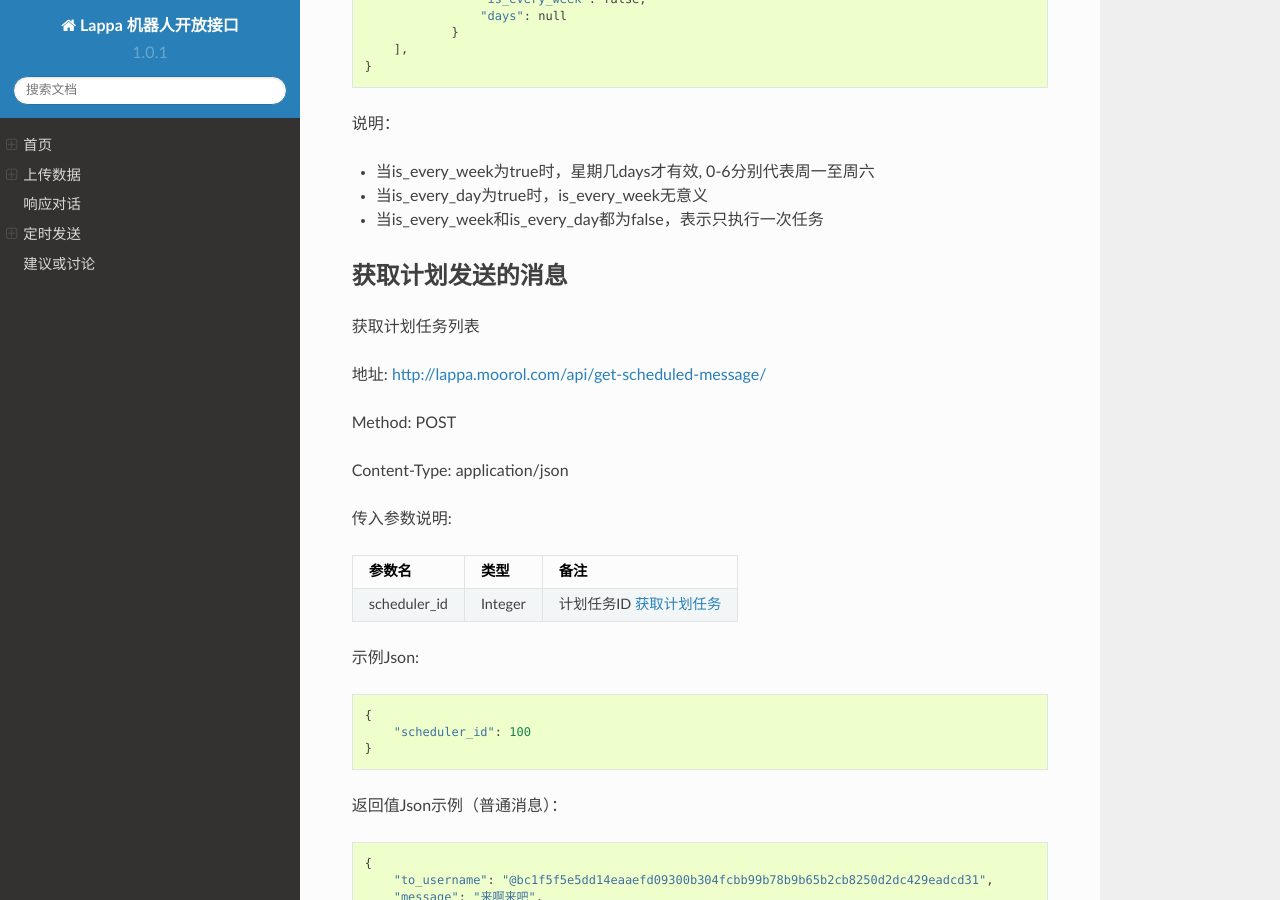
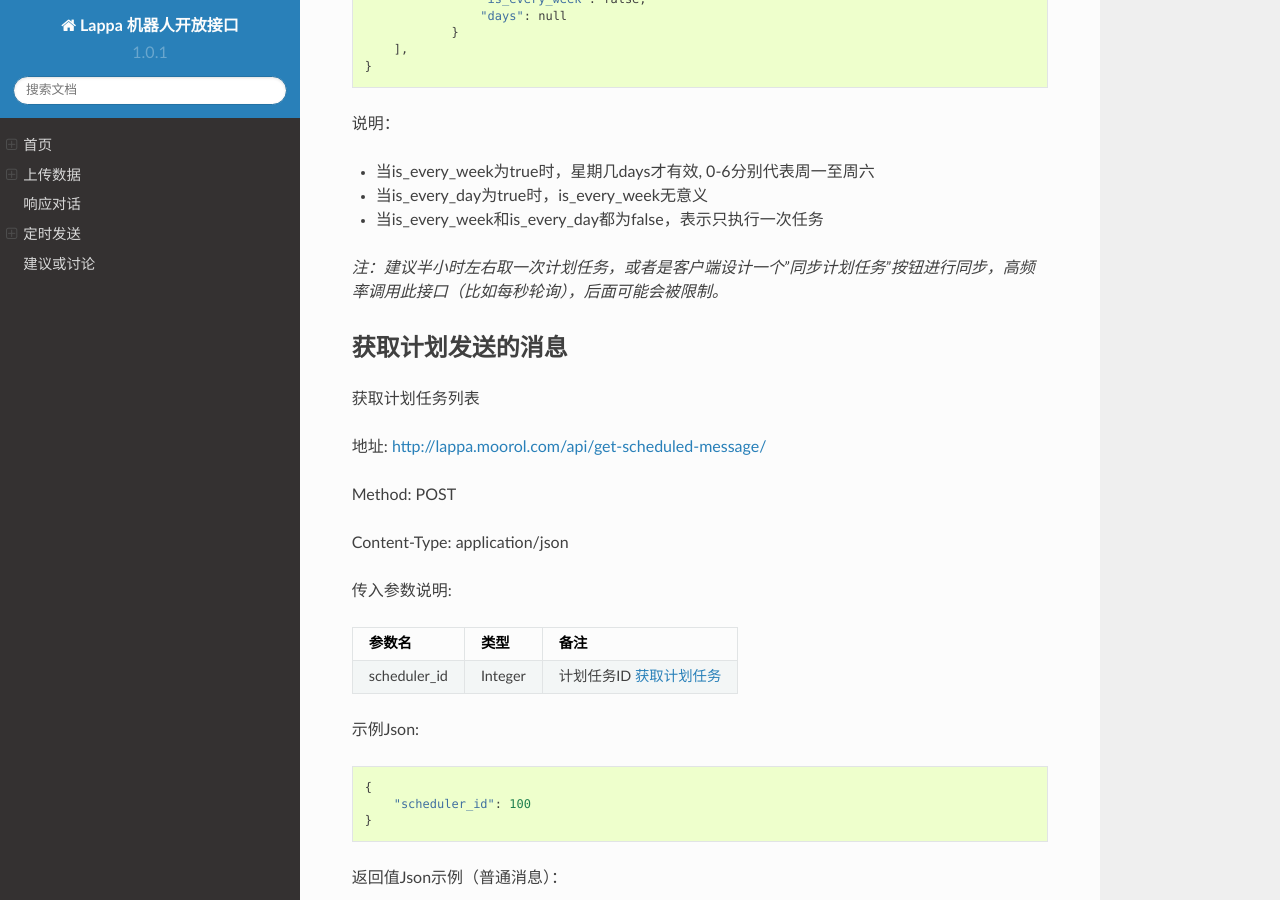
Before and after one commit to laonan/lappadocs, a Sphinx documentation site: the page built from source/index.rst, in a window 1280 px wide and 900 px high, scrolled down 5112 px. Built offline with Sphinx 7.4.7 and the Read the Docs theme 2.0.0, drawn with Linux system fonts in a browser that asks for light colours.

Commit message:
added comment for sheduler api

```diff
--- a/source/index.rst
+++ b/source/index.rst
@@ -265,6 +265,8 @@ Content-Type: application/x-www-form-urlencoded
 - 当is_every_day为true时，is_every_week无意义
 - 当is_every_week和is_every_day都为false，表示只执行一次任务
 
+*注：建议半小时左右取一次计划任务，或者是客户端设计一个"同步计划任务"按钮进行同步，高频率调用此接口（比如每秒轮询），后面可能会被限制。*
+
 获取计划发送的消息
 ------------------
 
```
Also changed, not shown: 5 other files.
